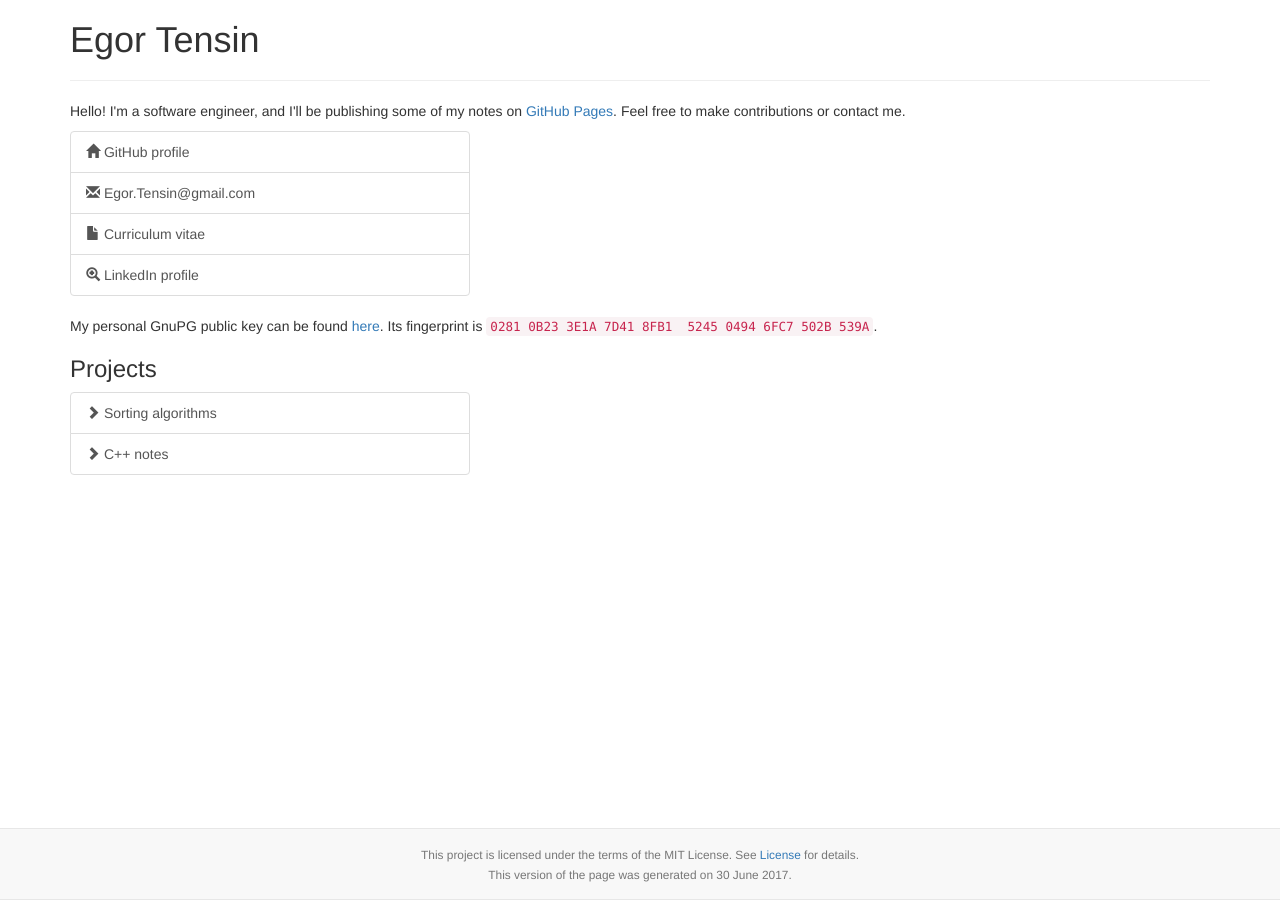
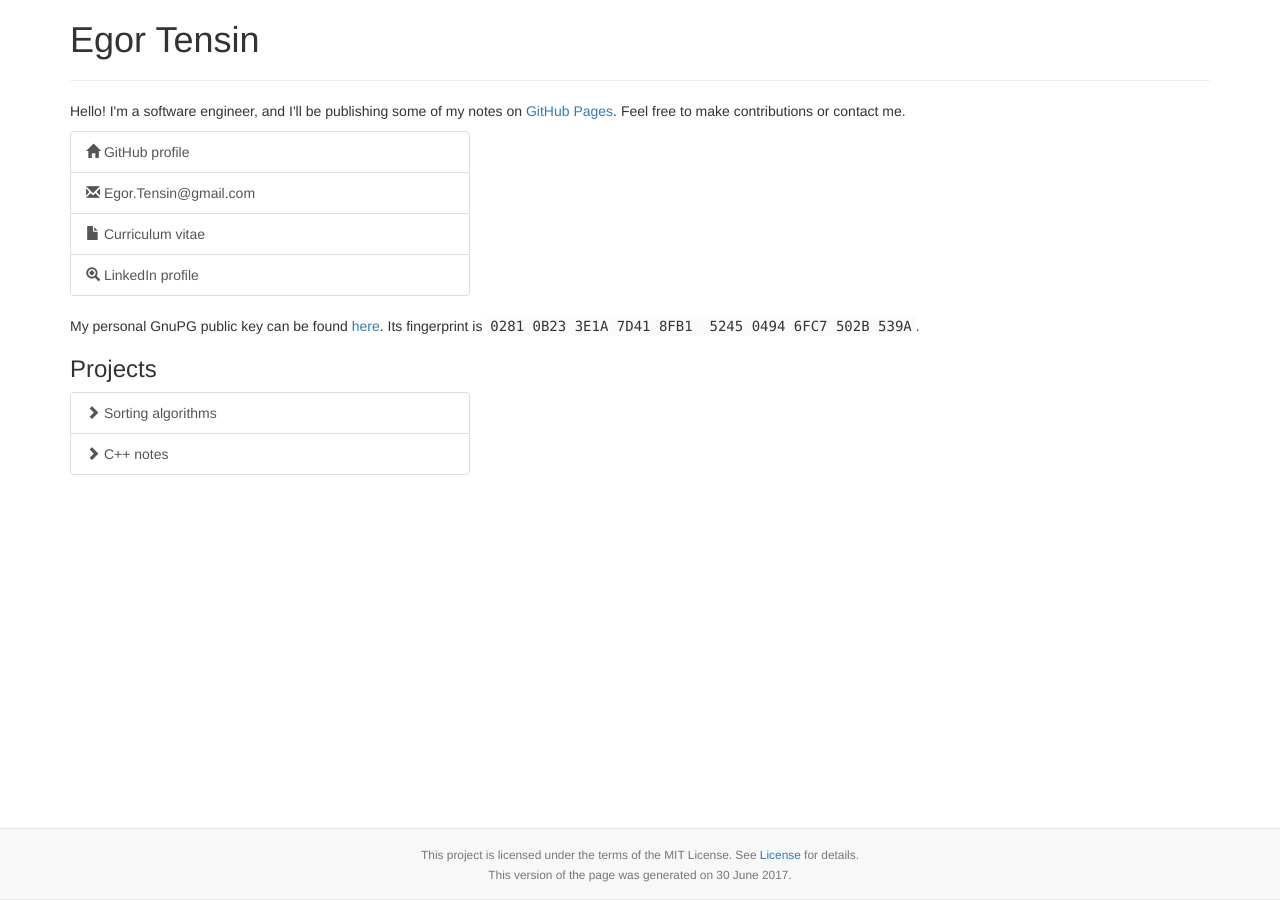
Before and after one commit to egor-tensin/egor-tensin.github.io, a Jekyll site: the page built from index.html, in a window 1280 px wide. Built offline with Jekyll 4.4.1, drawn with Linux system fonts in a browser that asks for light colours.

Commit message:
lighter background-color of <pre> and <code>

```diff
--- a/css/common/misc.css
+++ b/css/common/misc.css
@@ -1,6 +1,20 @@
+/* Utility classes to prevent blocks from expanding unreasonably. */
 .wide-enough {
   max-width: 400px;
 }
 .wider {
   max-width: 600px;
 }
+/* Lighter background for <pre> and <code> elements. */
+pre {
+  font-size: inherit;
+  background-color: #fbfbfb;
+}
+.highlight {
+  background-color: #fbfbfb !important;
+}
+code {
+  color: inherit;
+  background-color: #fbfbfb;
+  font-size: inherit;
+}
```
